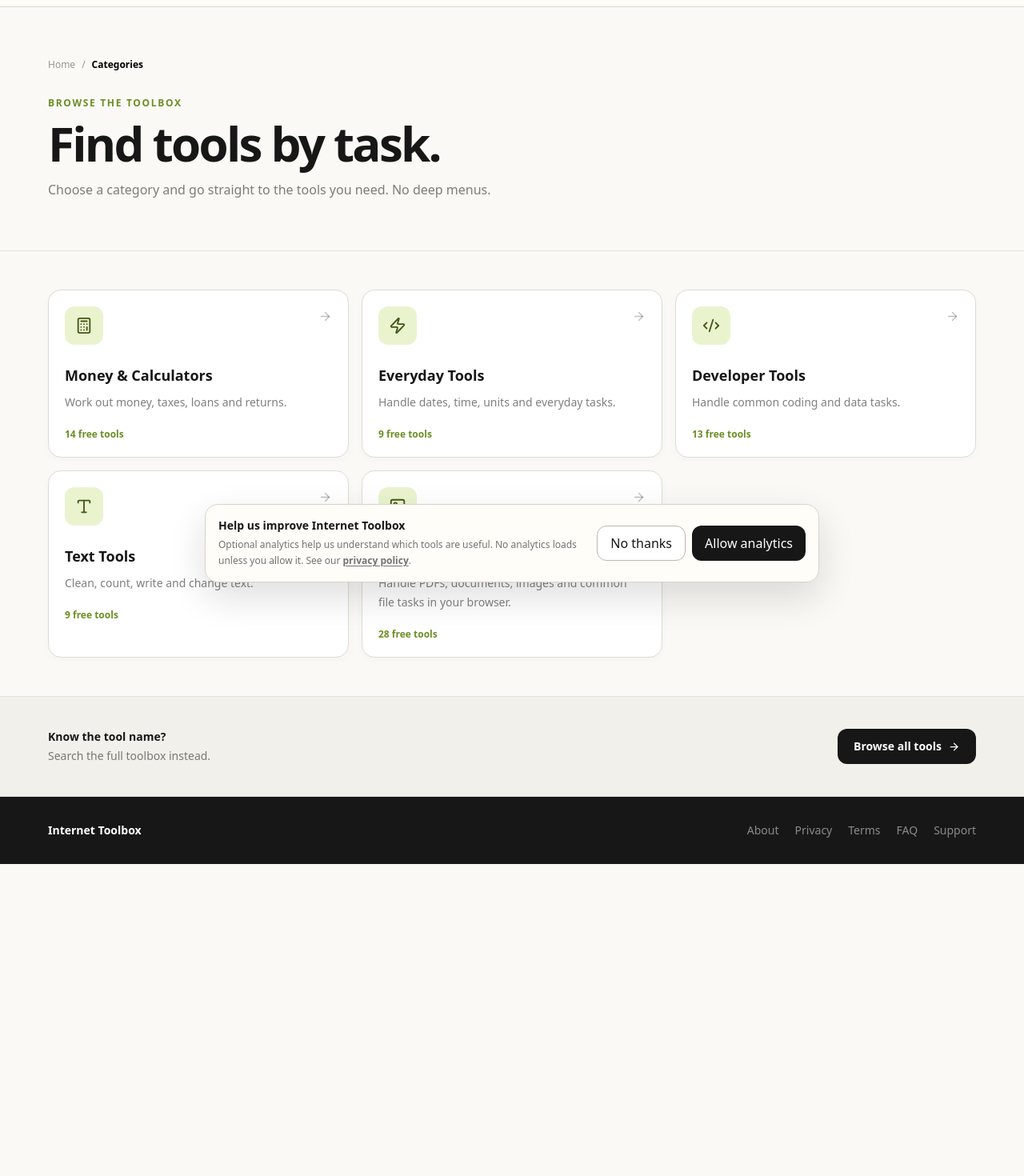
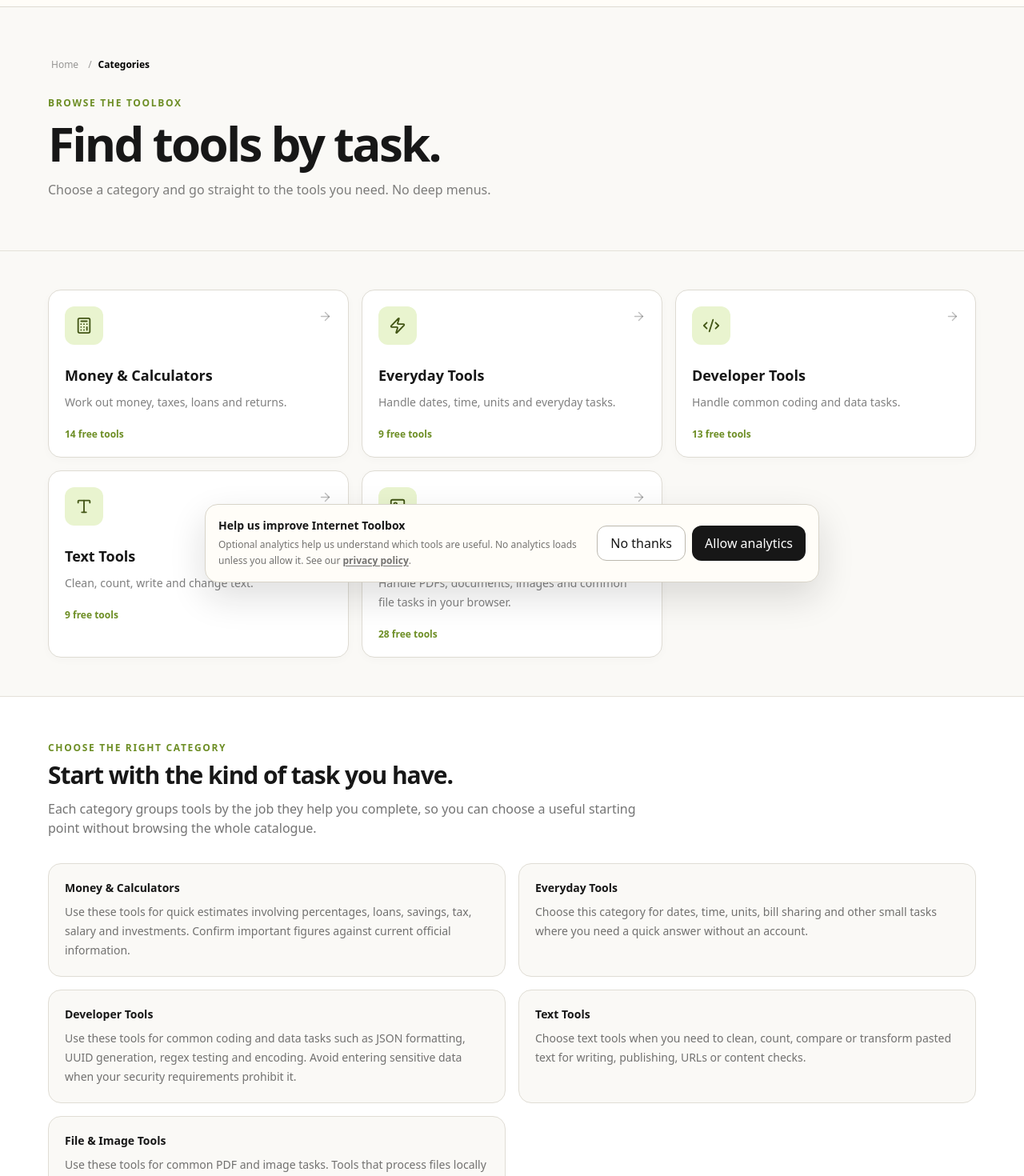
Before and after one commit to factoalbum/internet-toolbox, a Next.js app: page /categories in a window 1280 px wide. Shown: the part 60-1530 px from the top of the page at 80% size. Before the commit the page ends 1140 px from the top, so only its background shows below. Built offline with nearby package versions, Linux system fonts and the light colour scheme; no server answers.

Commit message:
Improve category page guidance

```diff
--- a/app/categories/page.tsx
+++ b/app/categories/page.tsx
@@ -15,29 +15,21 @@ export const metadata: Metadata = {
   twitter: { card: "summary", title: "Tool Categories | Internet Toolbox", description: "Browse Internet Toolbox by category: calculators, everyday tools, developer tools, text tools, and file tools." },
 };
 
+const guidance = [
+  ["Money & Calculators", "Use these tools for quick estimates involving percentages, loans, savings, tax, salary and investments. Confirm important figures against current official information."],
+  ["Everyday Tools", "Choose this category for dates, time, units, bill sharing and other small tasks where you need a quick answer without an account."],
+  ["Developer Tools", "Use these tools for common coding and data tasks such as JSON formatting, UUID generation, regex testing and encoding. Avoid entering sensitive data when your security requirements prohibit it."],
+  ["Text Tools", "Choose text tools when you need to clean, count, compare or transform pasted text for writing, publishing, URLs or content checks."],
+  ["File & Image Tools", "Use these tools for common PDF and image tasks. Tools that process files locally identify that behavior, while tools using an external service identify it clearly."],
+];
+
 export default function CategoriesPage() {
   return <main className="min-h-screen bg-[#faf9f6] text-[#171717]">
     <SiteHeader />
-    <section className="border-b border-[#e4e1d9]">
-      <div className="container py-10 md:py-16">
-        <nav aria-label="Breadcrumb" className="mb-8 text-xs text-black/40"><Link href="/" className="hover:text-black hover:underline">Home</Link><span className="mx-2">/</span><span className="font-semibold text-black">Categories</span></nav>
-        <div className="max-w-3xl"><p className="text-xs font-bold uppercase tracking-[.14em] text-[#6d8e25]">Browse the toolbox</p><h1 className="mt-3 text-4xl font-black tracking-[-0.045em] md:text-6xl">Find tools by task.</h1><p className="mt-4 max-w-2xl text-sm leading-6 text-black/50 md:text-base">Choose a category and go straight to the tools you need. No deep menus.</p></div>
-      </div>
-    </section>
-    <section className="container py-8 md:py-12" aria-labelledby="categories-heading">
-      <h2 id="categories-heading" className="sr-only">Tool categories</h2>
-      <div className="grid gap-4 md:grid-cols-2 lg:grid-cols-3">
-        {categories.map((category) => {
-          const Icon = category.icon;
-          const count = tools.filter((tool) => tool.category === category.slug && tool.status === "live").length;
-          return <Link key={category.slug} href={`/categories/${category.slug}`} className="group rounded-2xl border border-[#dedbd3] bg-white p-5 shadow-[0_3px_12px_rgba(23,23,23,.025)] transition hover:-translate-y-0.5 hover:border-[#171717] hover:shadow-[0_12px_28px_rgba(23,23,23,.07)] focus:outline-none focus:ring-4 focus:ring-[#c8f169]">
-            <div className="flex items-start justify-between gap-4"><span className="flex size-12 items-center justify-center rounded-xl bg-[#e9f4cf] text-[#425515]"><Icon size={22} /></span><ArrowRight size={17} className="mt-1 text-black/25 transition group-hover:translate-x-1 group-hover:text-black" /></div>
-            <h3 className="mt-6 text-lg font-black">{category.name}</h3><p className="mt-2 text-sm leading-6 text-black/50">{category.description}</p><p className="mt-5 text-xs font-bold text-[#6d8e25]">{count} free tools</p>
-          </Link>;
-        })}
-      </div>
-    </section>
-    <section className="border-y border-[#e4e1d9] bg-[#f2f0ea]"><div className="container flex flex-col gap-4 py-10 sm:flex-row sm:items-center sm:justify-between"><div><p className="text-sm font-black">Know the tool name?</p><p className="mt-1 text-sm text-black/50">Search the full toolbox instead.</p></div><Link href="/tools" className="inline-flex min-h-11 items-center justify-center gap-2 rounded-xl bg-[#171717] px-5 text-sm font-bold text-white focus:outline-none focus:ring-4 focus:ring-[#c8f169]">Browse all tools <ArrowRight size={15} /></Link></div></section>
-    <footer className="bg-[#171717] text-white"><div className="container flex flex-col gap-4 py-8 text-sm sm:flex-row sm:items-center sm:justify-between"><p className="font-semibold">Internet Toolbox</p><div className="flex flex-wrap gap-5 text-white/50"><Link href="/about" className="hover:text-white">About</Link><Link href="/privacy" className="hover:text-white">Privacy</Link><Link href="/terms" className="hover:text-white">Terms</Link><Link href="/faq" className="hover:text-white">FAQ</Link><Link href="/support" className="hover:text-white">Support</Link></div></div></footer>
+    <section className="border-b border-[#e4e1d9]"><div className="container py-10 md:py-16"><nav aria-label="Breadcrumb" className="mb-8 text-xs text-black/40"><Link href="/" className="rounded px-1 py-1 hover:text-black hover:underline focus:outline-none focus:ring-4 focus:ring-[#c8f169]">Home</Link><span className="mx-2">/</span><span className="font-semibold text-black">Categories</span></nav><div className="max-w-3xl"><p className="text-xs font-bold uppercase tracking-[.14em] text-[#6d8e25]">Browse the toolbox</p><h1 className="mt-3 text-4xl font-black tracking-[-0.045em] md:text-6xl">Find tools by task.</h1><p className="mt-4 max-w-2xl text-sm leading-6 text-black/50 md:text-base">Choose a category and go straight to the tools you need. No deep menus.</p></div></div></section>
+    <section className="container py-8 md:py-12" aria-labelledby="categories-heading"><h2 id="categories-heading" className="sr-only">Tool categories</h2><div className="grid gap-4 md:grid-cols-2 lg:grid-cols-3">{categories.map((category) => { const Icon = category.icon; const count = tools.filter((tool) => tool.category === category.slug && tool.status === "live").length; return <Link key={category.slug} href={`/categories/${category.slug}`} className="group rounded-2xl border border-[#dedbd3] bg-white p-5 shadow-[0_3px_12px_rgba(23,23,23,.025)] transition hover:-translate-y-0.5 hover:border-[#171717] hover:shadow-[0_12px_28px_rgba(23,23,23,.07)] focus:outline-none focus:ring-4 focus:ring-[#c8f169]"><div className="flex items-start justify-between gap-4"><span className="flex size-12 items-center justify-center rounded-xl bg-[#e9f4cf] text-[#425515]"><Icon size={22} aria-hidden="true" /></span><ArrowRight size={17} className="mt-1 text-black/25 transition group-hover:translate-x-1 group-hover:text-black" aria-hidden="true" /></div><h3 className="mt-6 text-lg font-black">{category.name}</h3><p className="mt-2 text-sm leading-6 text-black/50">{category.description}</p><p className="mt-5 text-xs font-bold text-[#6d8e25]">{count} free tools</p></Link>; })}</div></section>
+    <section className="border-y border-[#e4e1d9] bg-white" aria-labelledby="guidance-heading"><div className="container py-10 md:py-14"><div className="max-w-3xl"><p className="text-xs font-bold uppercase tracking-[.14em] text-[#6d8e25]">Choose the right category</p><h2 id="guidance-heading" className="mt-2 text-2xl font-black tracking-[-.035em] md:text-3xl">Start with the kind of task you have.</h2><p className="mt-3 text-sm leading-6 text-black/55 md:text-base">Each category groups tools by the job they help you complete, so you can choose a useful starting point without browsing the whole catalogue.</p></div><div className="mt-8 grid gap-4 md:grid-cols-2">{guidance.map(([name, text]) => <section key={name} className="rounded-2xl border border-[#e0ddd5] bg-[#faf9f6] p-5"><h3 className="text-sm font-black">{name}</h3><p className="mt-2 text-sm leading-6 text-black/55">{text}</p></section>)}</div></div></section>
+    <section className="border-y border-[#e4e1d9] bg-[#f2f0ea]"><div className="container flex flex-col gap-4 py-10 sm:flex-row sm:items-center sm:justify-between"><div><p className="text-sm font-black">Know the tool name?</p><p className="mt-1 text-sm text-black/50">Search the full toolbox instead.</p></div><Link href="/tools" className="inline-flex min-h-11 items-center justify-center gap-2 rounded-xl bg-[#171717] px-5 text-sm font-bold text-white focus:outline-none focus:ring-4 focus:ring-[#c8f169]">Browse all tools <ArrowRight size={15} aria-hidden="true" /></Link></div></section>
+    <footer className="bg-[#171717] text-white"><div className="container flex flex-col gap-4 py-8 text-sm sm:flex-row sm:items-center sm:justify-between"><p className="font-semibold">Internet Toolbox</p><div className="flex flex-wrap gap-5 text-white/50"><Link href="/about" className="rounded px-1 py-1 hover:text-white focus:outline-none focus:ring-4 focus:ring-[#c8f169]">About</Link><Link href="/privacy" className="rounded px-1 py-1 hover:text-white focus:outline-none focus:ring-4 focus:ring-[#c8f169]">Privacy</Link><Link href="/terms" className="rounded px-1 py-1 hover:text-white focus:outline-none focus:ring-4 focus:ring-[#c8f169]">Terms</Link><Link href="/faq" className="rounded px-1 py-1 hover:text-white focus:outline-none focus:ring-4 focus:ring-[#c8f169]">FAQ</Link><Link href="/support" className="rounded px-1 py-1 hover:text-white focus:outline-none focus:ring-4 focus:ring-[#c8f169]">Support</Link></div></div></footer>
   </main>;
 }
```
